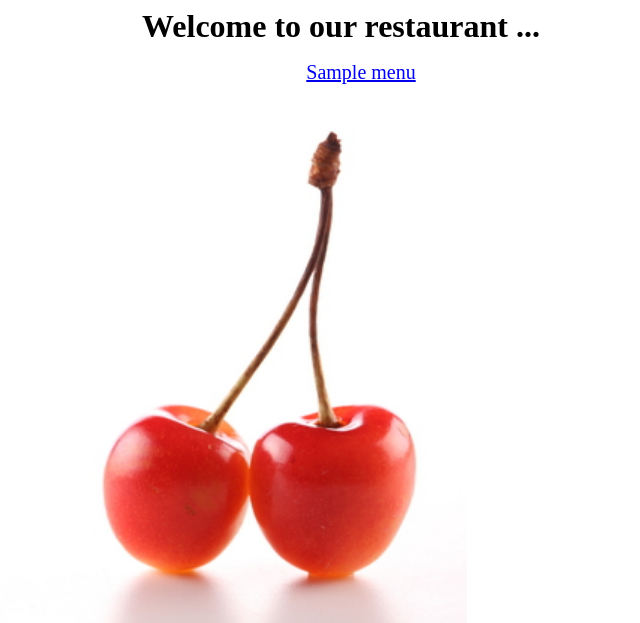
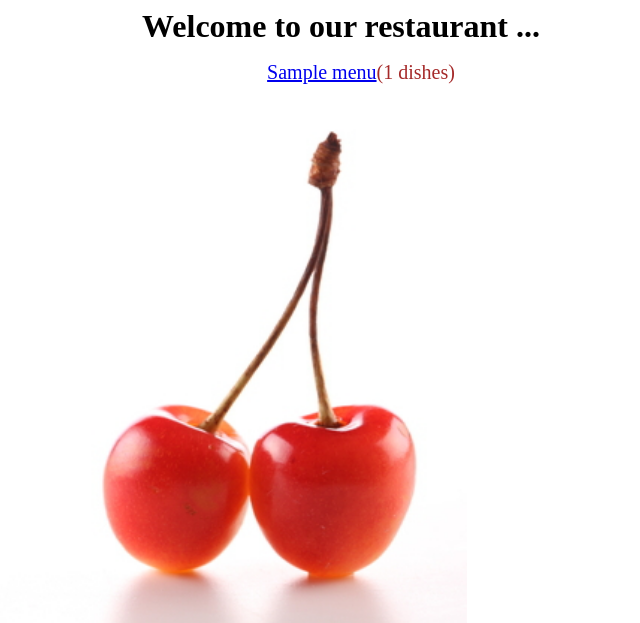
Before and after one commit to ScienceAndIT/e-menu, a Django app: page / in a window 1280 px wide. Shown: the top 623 px of the page, without its empty margins (299-939 px from the left). Run offline with Django 3.2, Linux system fonts and the light colour scheme; tables that the repository leaves empty hold one stand-in row (values such as "Sample post").

Commit message:
Count dishes

```diff
--- a/emenu_app/views.py
+++ b/emenu_app/views.py
@@ -11,6 +11,7 @@ def index(request):
     menu_list = Menu.objects.filter(danie__menu__isnull=False).distinct()
     context_dict = {'menus': menu_list}
     for menu in menu_list:
+        menu.count_danie = Danie.objects.filter(menu=menu).count()
         menu.url = menu.name.replace(' ', '_')
     return render_to_response('emenu_app/index.html', context_dict, context)
 
--- a/templates/emenu_app/index.html
+++ b/templates/emenu_app/index.html
@@ -12,7 +12,7 @@
             <ul>
                 {% for menu in menus %}
                     {% if menu %}
-                        <li class="main_menu"><a href="/menu/{{ menu.url }}">{{ menu.name }}</a></li><br/>
+                        <li class="main_menu"><a href="/menu/{{ menu.url }}">{{ menu.name }}</a>({{ menu.count_danie }} dishes)</li><br/>
                     {% endif %}
                 {% endfor %}
             </ul>
```
